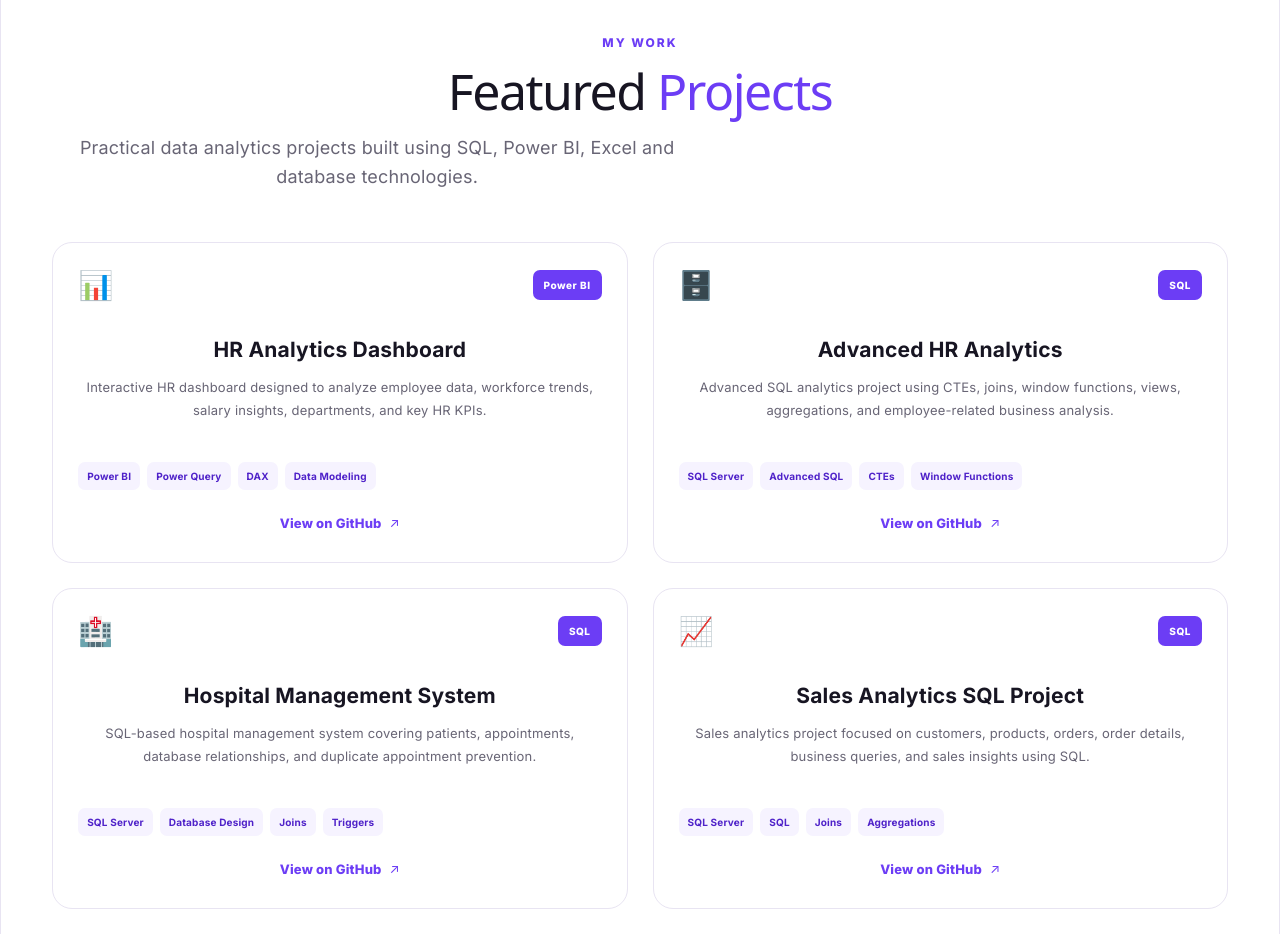
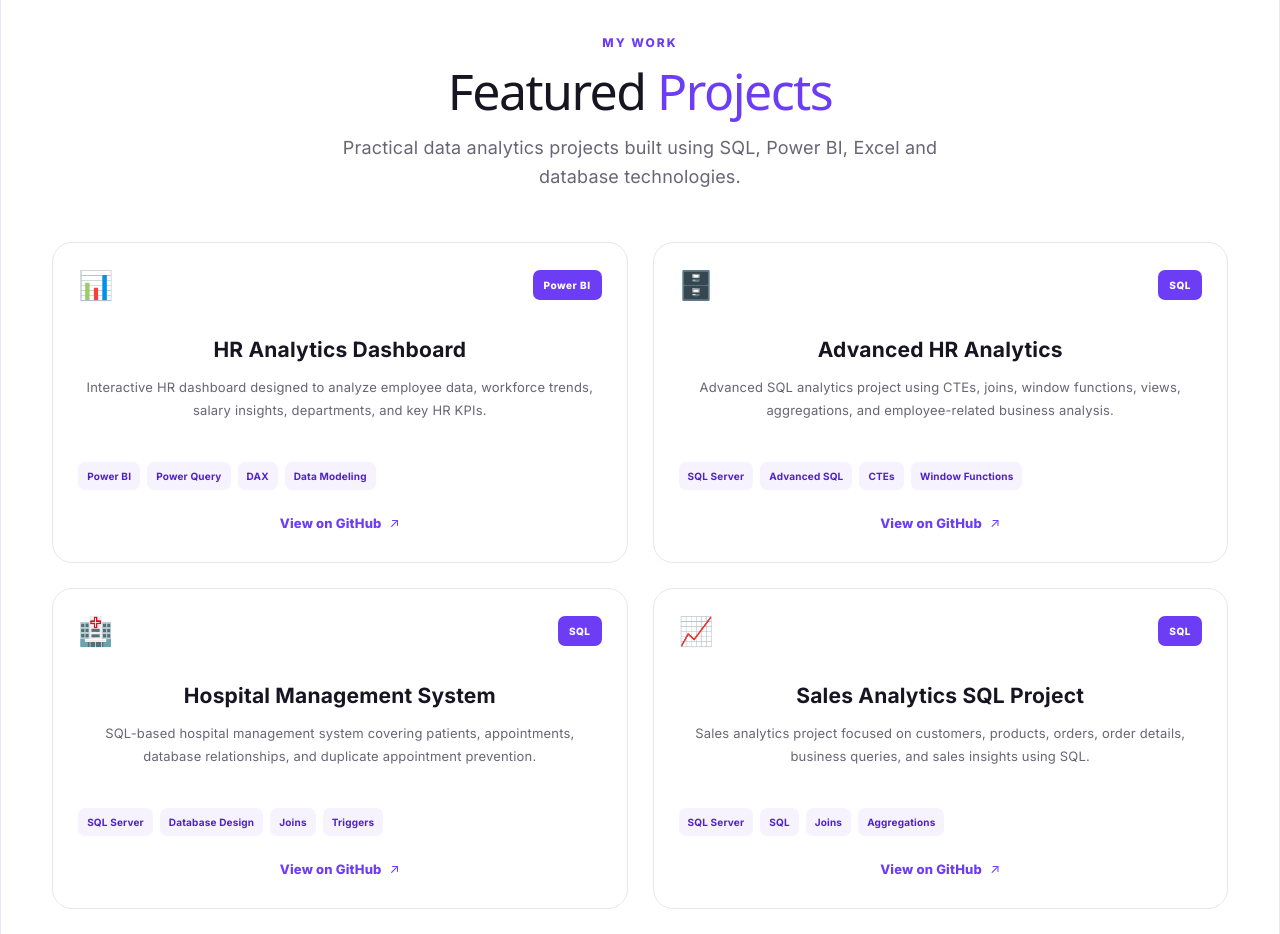
Before and after one commit to rutuj-ja/Rutuja_Portfolio, a React (Vite) app: page / in a window 1280 px wide. Shown: the part 2200-3134 px from the top of the page. Built offline with nearby package versions, Linux system fonts and the light colour scheme.

Commit message:
Fix project category positioning

```diff
--- a/src/App.css
+++ b/src/App.css
@@ -298,13 +298,10 @@ img {
 
 .section-description {
   max-width: 650px;
-
   color: var(--text-light);
-
-  margin-top: 15px;
-
-  opacity: 1;
-
+  margin: 15px auto 0;
+  text-align: center;
+  opacity: 1;
   filter: none;
 }
 
```
